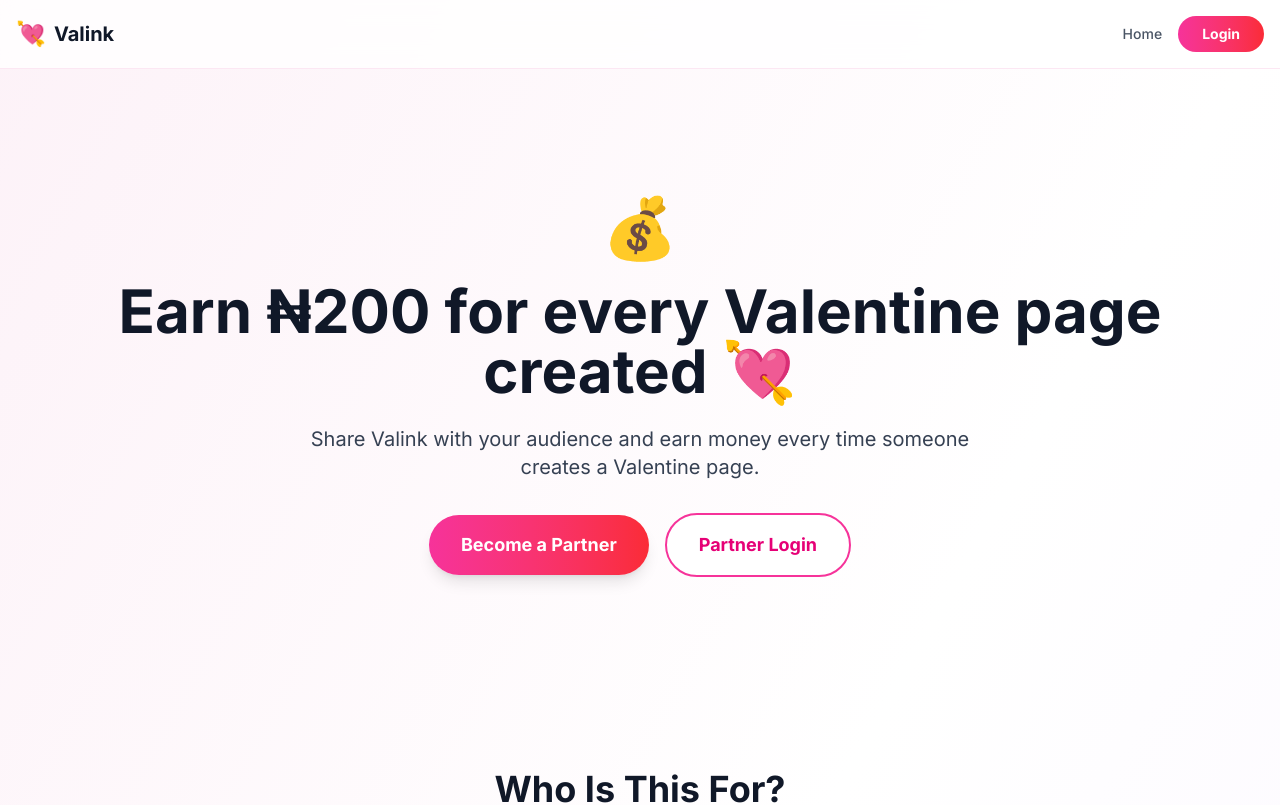
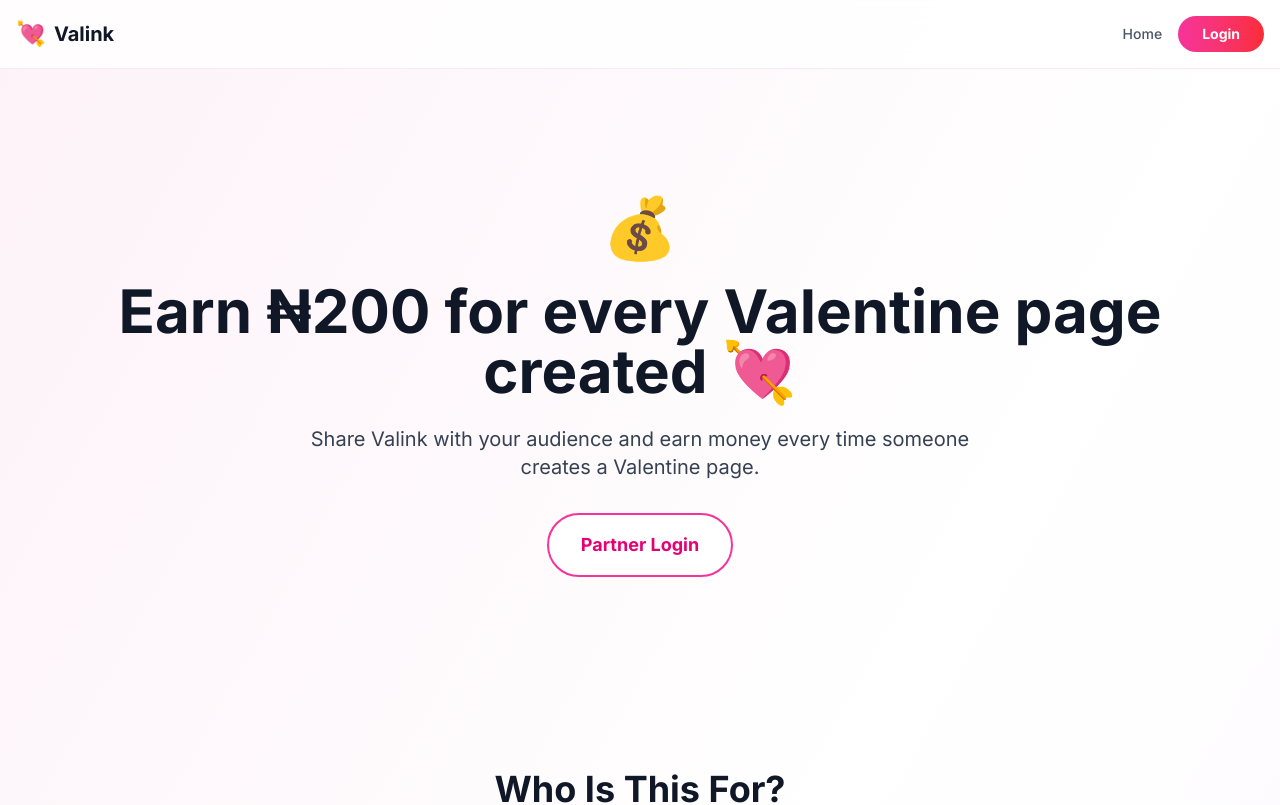
Before and after one commit to axecorelabs/valink, a Next.js app: page /partners in a window 1280 px wide. Shown: the top 805 px of the page. Built offline with nearby package versions, Linux system fonts and the light colour scheme.

Commit message:
price update

```diff
--- a/src/app/partners/page.js
+++ b/src/app/partners/page.js
@@ -133,12 +133,12 @@
           </p>
 
           <div className="flex flex-col items-center justify-center gap-4 sm:flex-row">
-            <button
+            {/* <button
               onClick={() => setShowRegisterForm(true)}
               className="rounded-full bg-gradient-to-r from-pink-500 to-red-500 px-8 py-4 text-lg font-bold text-white shadow-lg transition-all hover:scale-105"
             >
               Become a Partner
-            </button>
+            </button> */}
             <button
               onClick={() => setShowLoginModal(true)}
               className="rounded-full border-2 border-pink-500 bg-white px-8 py-4 text-lg font-bold text-pink-600 transition-all hover:bg-pink-50"
@@ -494,7 +494,7 @@
               </button>
             </form>
 
-            <p className="mt-4 text-center text-sm text-gray-600">
+            {/* <p className="mt-4 text-center text-sm text-gray-600">
               Don't have an account?{' '}
               <button
                 onClick={() => {
@@ -505,7 +505,7 @@
               >
                 Register here
               </button>
-            </p>
+            </p> */}
           </motion.div>
         </div>
       )}
--- a/src/app/preview/page.js
+++ b/src/app/preview/page.js
@@ -117,7 +117,7 @@
                 <span>Processing...</span>
               </>
             ) : (
-              'Continue to Payment (₦1,000)'
+              'Continue to Payment (₦200)'
             )}
           </button>
         </div>
```
